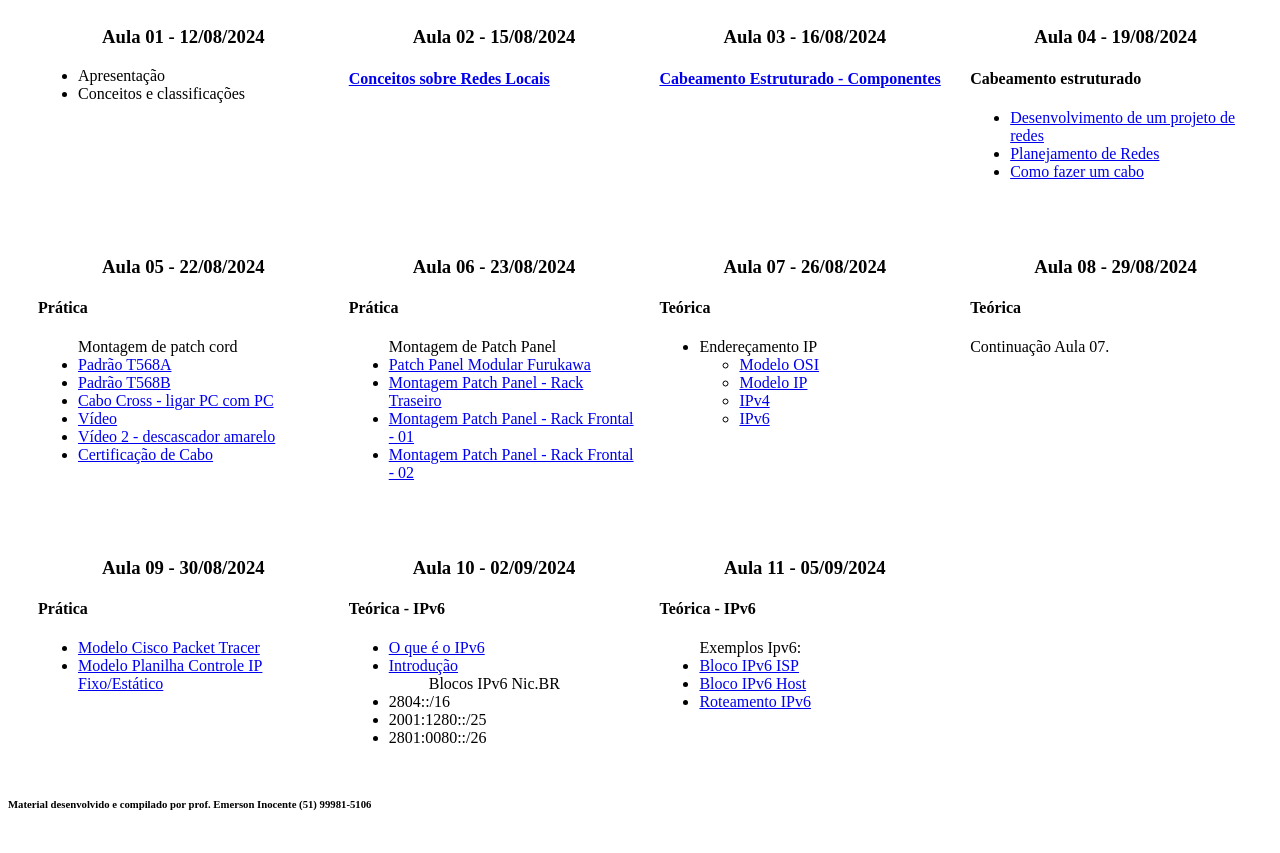
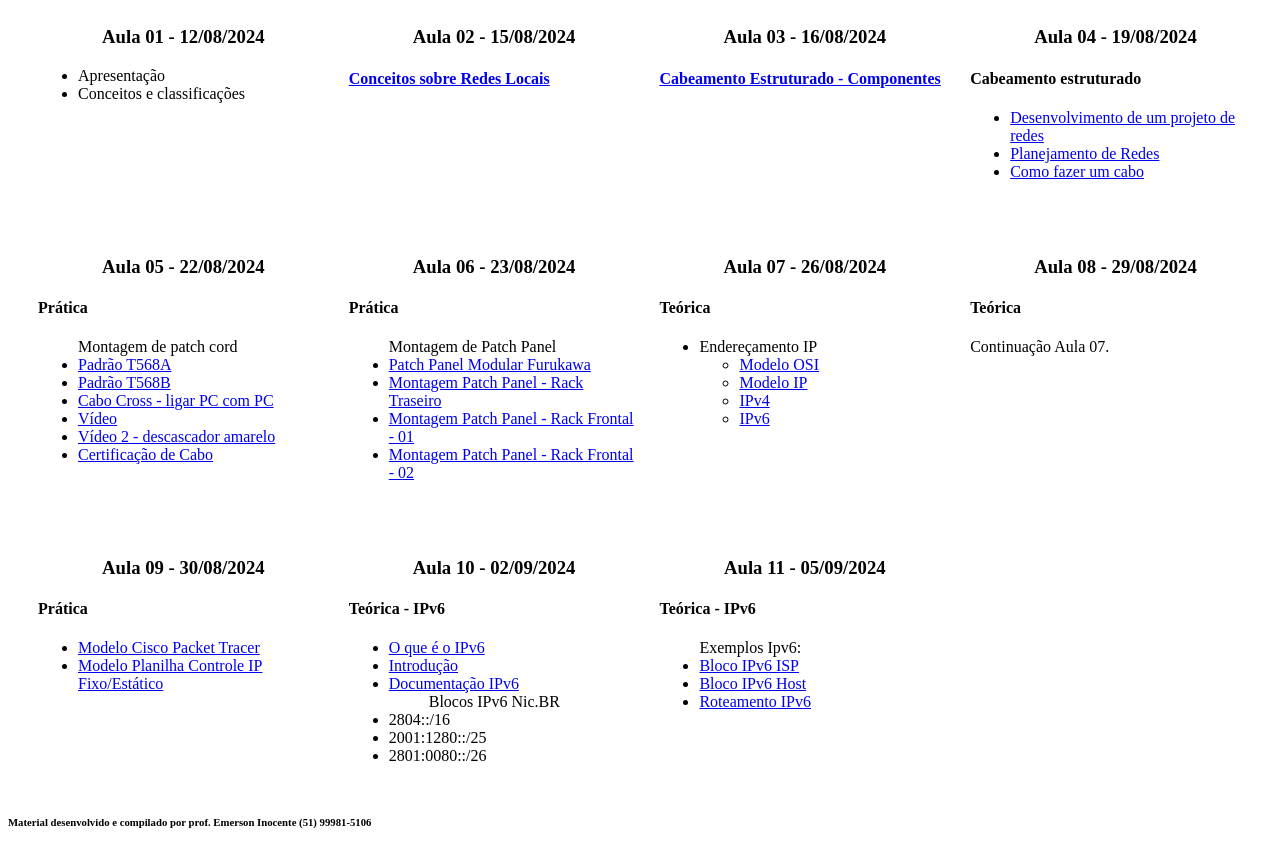
Before and after one commit to emersoninocente/uc05, a plain HTML site: page index.html in a window 1280 px wide. Shown: the part 210-1063 px from the top of the page. Drawn offline with Linux system fonts and the light colour scheme.

Commit message:
Aula 11 - Update

```diff
--- a/index.html
+++ b/index.html
@@ -122,6 +122,7 @@
                     <ul>
                         <li><a href="https://www.youtube.com/watch?v=_JbLr_C-HLk&list=PLQq8-9yVHyObGmdqA-aD_QaLrZaC_tkOI&t=124s">O que é o IPv6</a></li>
                         <li><a href="https://www.ipv6.br/post/introducao/">Introdução</a></li>
+                        <li><a href="bibliografia/IPv6.pdf">Documentação IPv6</a></li>
                         <ul>Blocos IPv6 Nic.BR</ul>
                         <li>2804::/16</li>
                         <li>2001:1280::/25</li>
```
Also changed, not shown: 1 other file.
